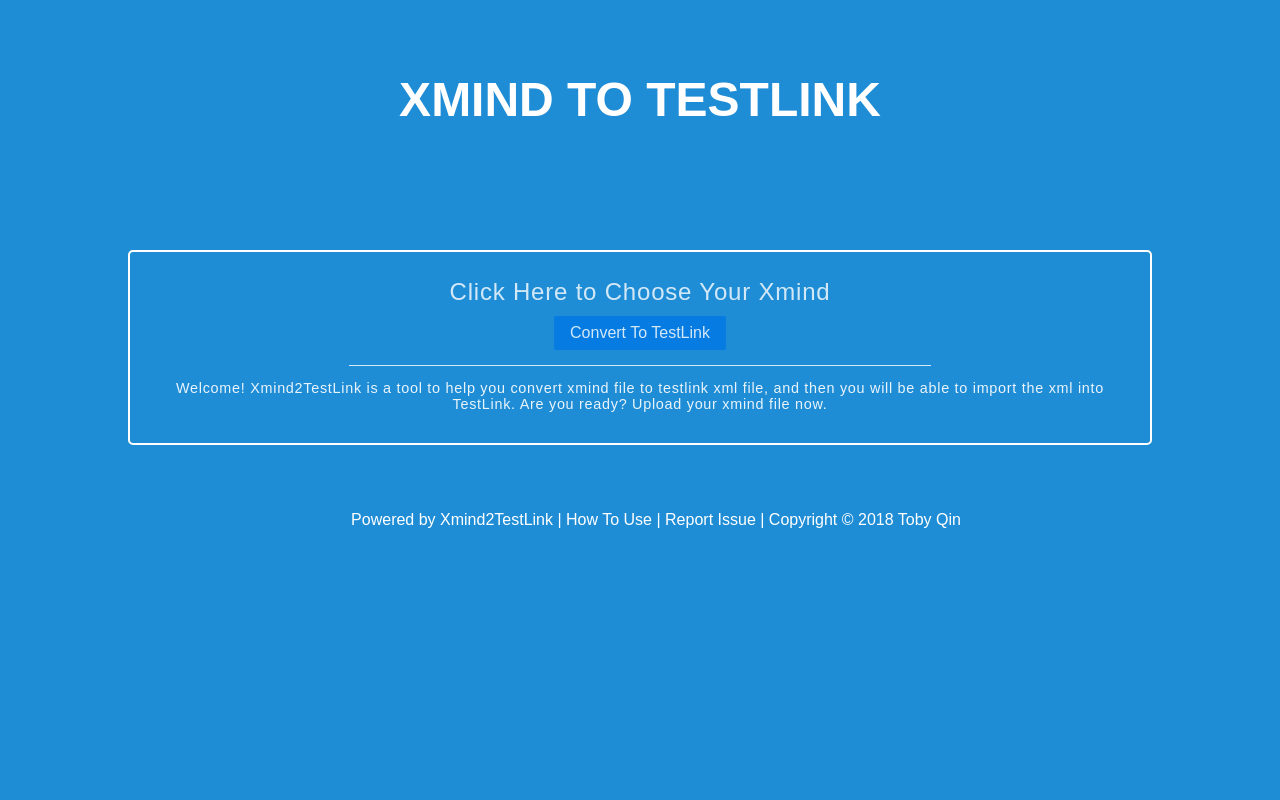
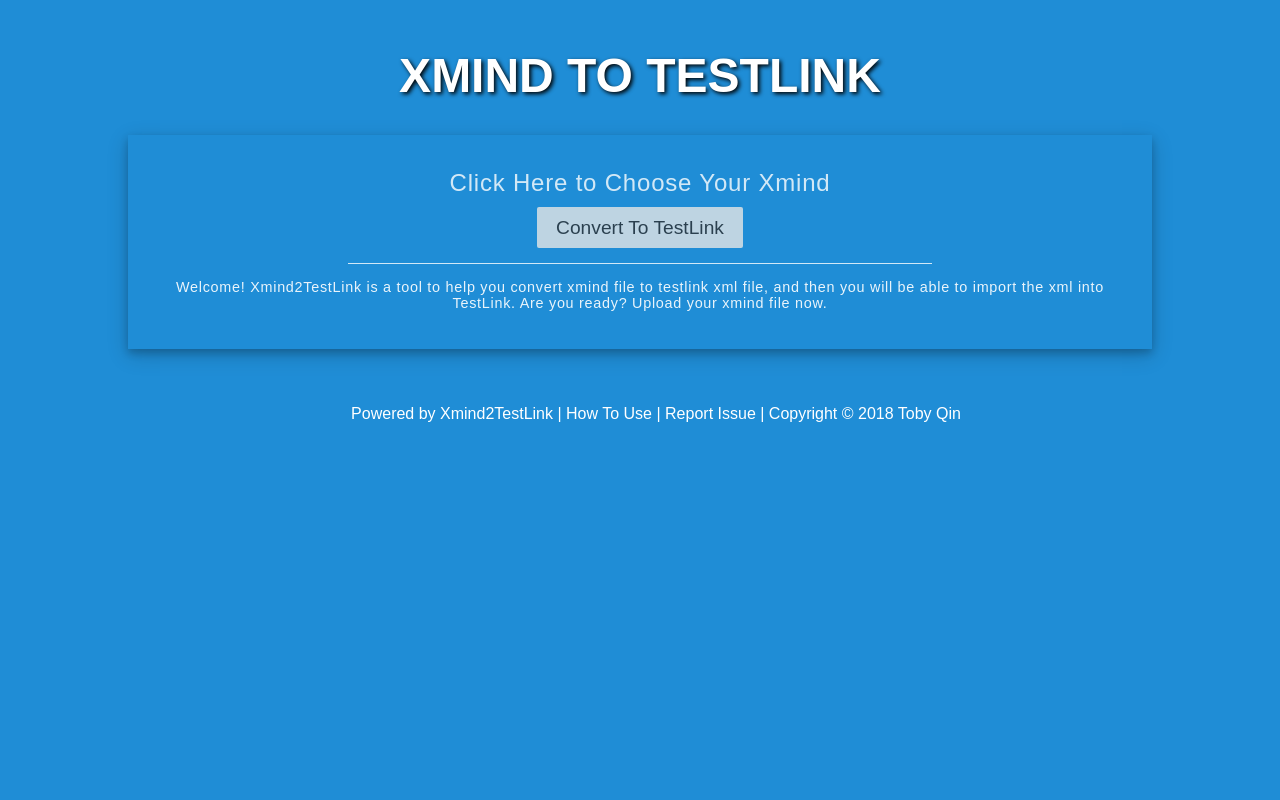
Before and after one commit to tobyqin/xmind2testlink, a Flask app: page / in a window 1280 px wide. Run offline with Flask 2, Linux system fonts and the light colour scheme; data that the repository does not hold is empty.

Commit message:
add v2 templates.

```diff
--- a/web/static/css/v2.css
+++ b/web/static/css/v2.css
@@ -11,6 +11,11 @@
 
 table.tests-table tr td {
     border-bottom: #cbcbcb solid 1px;
+}
+
+table.tests-table tr th {
+    background-color: black;
+    color: #fff;
 }
 
 table.recent-xminds td:nth-child(1) {
@@ -109,7 +114,7 @@
     width: max-content;
     width: -moz-max-content;
     word-wrap: break-word;
-    word-break: break-word;
+    word-break: normal;
     white-space: normal;
 }
 
@@ -140,7 +145,7 @@
     text-align: center;
     padding: 1em;
     font-size: 1em;
-    margin-top: 50px;
+    margin-top: 40px;
 }
 
 .splash-container {
@@ -156,21 +161,22 @@
 
 .splash {
     width: 80%;
-    height: 50%;
+    height: 60%;
     margin: auto;
-    position: absolute;
-    top: 100px;
-    left: 0;
-    bottom: 0;
-    right: 0;
+    position: relative;
+    /*top: -10px;*/
+    /*left: 0;*/
+    /*bottom: 0;*/
+    /*right: 0;*/
     text-align: center;
+    margin-top: 2em;
 }
 
 .splash-head {
     color: white;
-    border: 2px solid white;
-    padding: 1em 1.6em;
-    border-radius: 5px;
+    /*border: 0.5px solid white;*/
+    padding: 1.5em 1.6em;
+    box-shadow: 0 4px 8px 0 rgba(0, 0, 0, 0.2), 0 6px 20px 0 rgba(0, 0, 0, 0.19);
 }
 
 .splash-head p {
@@ -206,10 +212,11 @@
     text-align: center;
     color: #fff;
     font-size: 3em;
-    margin-top: 1.5em;
-    margin-bottom: 1em;
+    margin-top: 1em;
+    margin-bottom: 0;
     font-weight: 600;
     text-transform: uppercase;
+    text-shadow: 2px 2px 4px #000000;
 }
 
 .splash-container h2 {
@@ -231,6 +238,14 @@
     display: none;
 }
 
+input[type="submit"] {
+    font-size: 1.2em;
+}
+
+input[type="submit"]:hover {
+    box-shadow: 0 0 6px rgba(35, 173, 255, 1);
+}
+
 #file-label {
     font-size: 1.5em;
     line-height: 2em;
--- a/web/templates/v2/index.html
+++ b/web/templates/v2/index.html
@@ -21,7 +21,7 @@
                         to Choose Your Xmind
                     </label>
                     <input id="file" accept=".xmind" type="file" name="file" required/><br>
-                    <input type="submit" class="pure-button pure-button-primary button-xlarge"
+                    <input type="submit" class="pure-button "
                            value="Convert To TestLink"/>
                 </form>
             </div>
--- a/web/templates/v2/preview.html
+++ b/web/templates/v2/preview.html
@@ -36,7 +36,7 @@
                     <span class="tooltiptext">Priority {{ test.importance }} </span>
                 </div>
                 {% if test.preconditions %}
-                    <div class="pure-button tag-info tooltip">PriCond.
+                    <div class="pure-button tag-info tooltip">PreCond.
                         <p class="tooltiptext">
                             <b>Preconditions:</b> <br>
                             {{ test.preconditions | replace('\n','<br>') |safe }}
```
